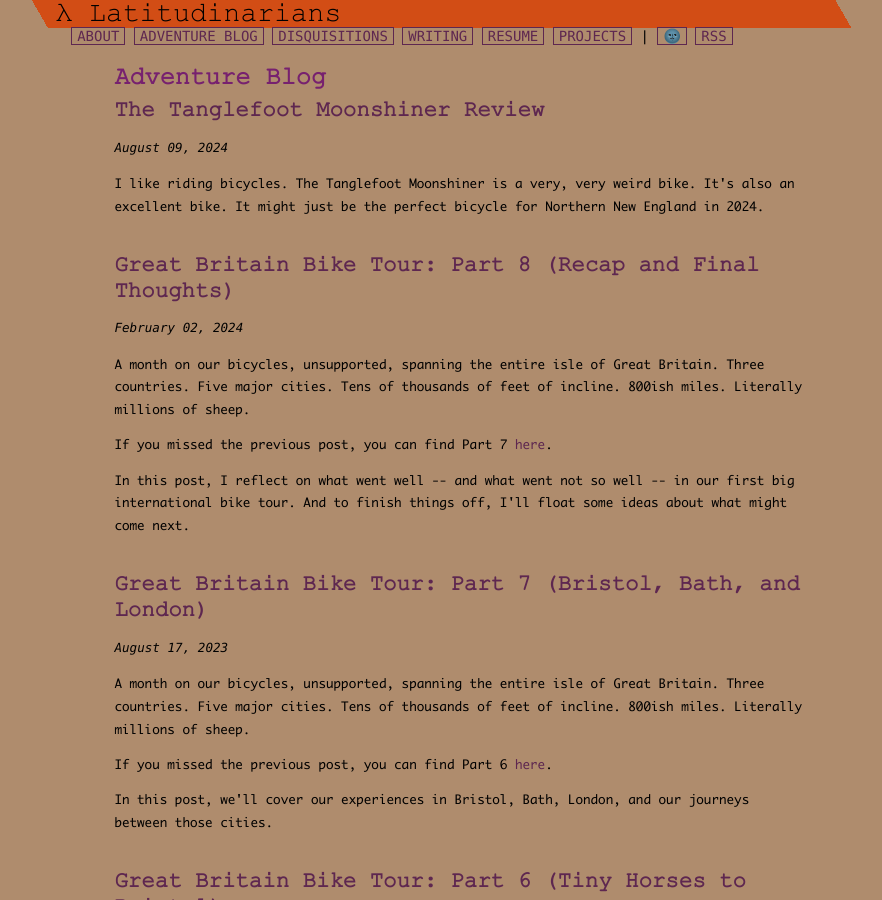
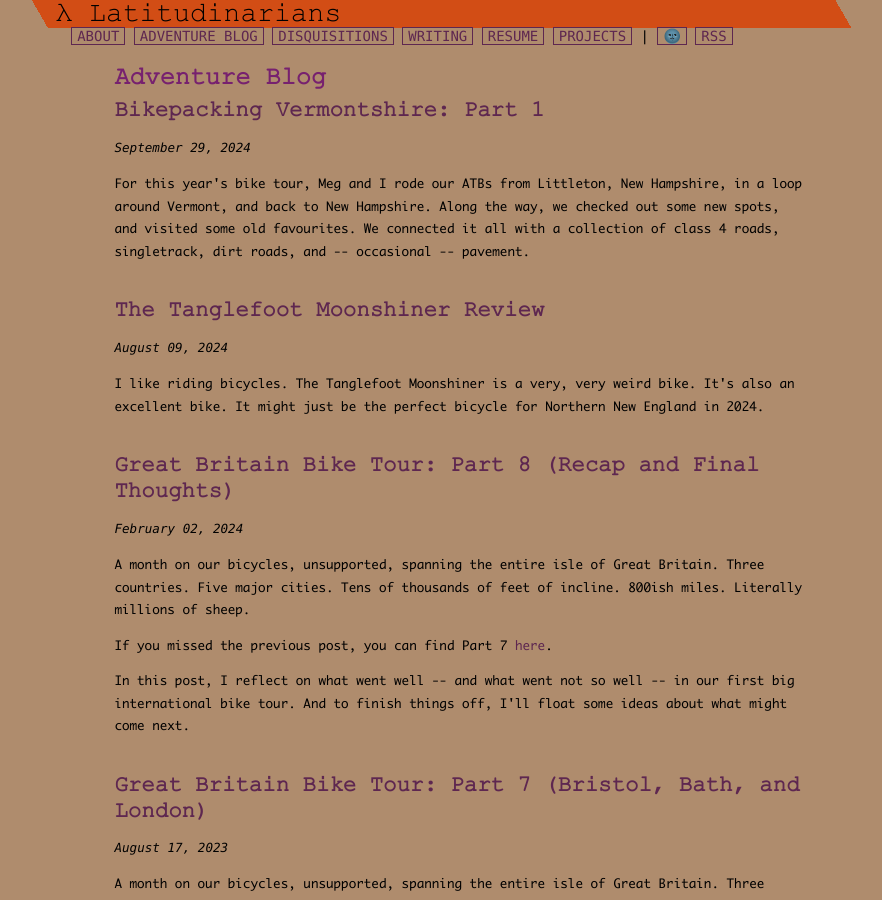
Before and after one commit to nathan-contino/nathan-contino.github.io, a Jekyll site: the page built from _pages/blog.html, in a window 1280 px wide and 900 px high. Shown: the whole window, without its empty margins (180-1062 px from the left). Built offline with Jekyll 4.4.1, drawn with Linux system fonts in a browser that asks for light colours.

Commit message:
Bikepacking Vermontshire pt 1

```diff
--- /dev/null
+++ b/_posts/blog/2024-09-21-bikepacking-vt-nh-1.md
@@ -0,0 +1,103 @@
+---
+title:  "Bikepacking Vermontshire: Part 1"
+date:   2024-09-28 19:36:53 -0500
+layout: default
+categories: blog
+---
+
+For this year's bike tour, Meg and I rode our ATBs from Littleton, New Hampshire, in a loop around Vermont, and back to New Hampshire. Along the way, we checked out some new spots, and visited some old favourites. We connected it all with a collection of class 4 roads, singletrack, dirt roads, and -- occasional -- pavement.
+
+<!-- readmore -->
+
+
+{% include figure.html url="2024_09_21/loop.webp" description="our loop is a bad drawing of a lollipop that contains a smaller second lollipop" %}
+
+Our journey begins at 12:01 AM, the day of our departure. We'd just finished up:
+
+* wrangling all of our bags onto the bikes
+* gear into the bags
+* taking the bikes for a very basic 'shakedown cruise' on the local trails to test that nothing fell off and we hadn't put too much weight in the wrong places
+
+{% include figure.html url="2024_09_21/1.webp" description="gear and gear and gear and gear" %}
+
+Mind you, we sorted out plenty of gear and bags before the eleventh hour. After finishing up work on Friday, we figured we'd just attach the remaining bags (we configured the racks well in advance), put our gear into the bags, and hit up the local pub for dinner.
+
+Unfortunately Meg's rack was mounted a little too high, rendering her (front-loaded) bike handling wildly unstable. Additionally, our setups wound up too small to fit either camp stove. We couldn't track down some of the extra-long voile straps we planned to use to secure the bear bag onto my rack, and the short ones weren't long enough to secure both the bear bag and the lock.
+
+So I whipped up a [pasta puttanesca](https://snicket.fandom.com/wiki/Pasta_Puttanesca)-style mishmash of leftover CSA vegetables, Meg detached and reconfigured her rack, we eliminated all of the extra crap gear we didn't need, and we took the bikes for another test ride. Several hours passed -- nobody is quite sure how or why -- the sun set, and sometime around midnight, we felt cosy enough with our setups to hit the hay.
+
+We got up around 7 AM, early enough to get a decent start on the day before the heat set in, but late enough to give us a decent night's rest. I whipped up some coffee, we finished off the rest of our bread, then we hit the road.
+
+{% include figure.html url="2024_09_21/2.webp" description="our fav oreo cows on the ammonoosuc rail trail" %}
+
+{% include figure.html url="2024_09_21/3.webp" description="quiet trail" %}
+
+{% include figure.html url="2024_09_21/4.webp" description="meg, excited, pre-trip" %}
+
+{% include figure.html url="2024_09_21/5.webp" description="looooong covered bridge in bath" %}
+
+{% include figure.html url="2024_09_21/6.webp" description="loooooooong rail bridge south of bath" %}
+
+{% include figure.html url="2024_09_21/7.webp" description="us, cheesin'" %}
+
+{% include figure.html url="2024_09_21/8.webp" description="this trip brought to you by natty atty" %}
+
+The rail trail from Littleton to the Vermont state border was as pretty (and uneventful) as always. Aside from two bicycle tourists in Littleton and an ATV in Lisbon, we didn't see anybody. After crossing the border, we were disappointed to find our favourite hole-in-the-wall breakfast spot, Hatchbox, closed on autumn break. But we trudged onward, slogging our way up the brief paved highway section of the XVT trail until we hit trails, then dirt, then class 4 road.
+
+{% include figure.html url="2024_09_21/9.webp" description="reaching the cross vt trail; always an improvement from the road border crossing" %}
+
+{% include figure.html url="2024_09_21/10.webp" description="meg, cheesin' at the xvt" %}
+
+Along the way, we experienced one rude Prius honk, one possible coal rolling from a dumper lorry, and a whole lot of vertical climbing. Once we got away from the vehicle traffic, it was time to enjoy second breakfast. We popped a quick squat at a cute-ish creek on the side of the road, nommed away on some pop tarts and granola, and forgot all about the Bad Vibes.
+
+{% include figure.html url="2024_09_21/13.webp" description="nom spot" %}
+
+{% include figure.html url="2024_09_21/12.webp" description="disapproving or possibly jealous horses" %}
+
+{% include figure.html url="2024_09_21/15.webp" description="a sign of things to come" %}
+
+A long downhill into a small town rose our spirits, helping us zoom our way uphill onto our first true class 4 road of the day. A helpful backhoe nudged off the trail to let us by; not 1000 feet later we found ourselves pushing the Moonshiners up a 20% grade of almost pure exposed rock, roots, and mud.
+
+{% include figure.html url="2024_09_21/16.webp" description="absurd type 2 fun" %}
+
+{% include figure.html url="2024_09_21/17.webp" description="imagine a few miles of this, 20% uphill" %}
+
+A truly ridiculous amount of time later, we reached the top of the climb. Fortunately, the way down looked _significantly_ easier, so we sat down on one of the few non-posted property rocks, cracked a couple of beers, and assembled our first salami, cheese, jalapeño wraps of the journey.
+
+{% include figure.html url="2024_09_21/18.webp" description="...but ultimately worth" %}
+
+Some relaxation, hydration, and libation later, we were ready to push on. This downhill lasted even longer than the first, bringing us all the way down to a hamlet containing a cute old church and an absurd number of power meters.
+
+{% include figure.html url="2024_09_21/11.webp" description="cute old church" %}
+
+But our trials were not yet complete: once again, we pointed our Moonshiners up a pointy class 4 road. A group of heavily customised 4x4 trucks passed us, but it wasn't long before we caught up with them on the trails. One nice part of Vermont outdoor culture: even the 4x4 drivers tend to think ATBs are cool. They even complimented our dynamo headlights.
+
+{% include figure.html url="2024_09_21/19.webp" description="meg, cheesin on an uphill" %}
+
+We almost reached the top of our penultimate climb when Meg's routing first led us astray. Instead of pointing us further down the only road in the area, I realised that our bike computer wanted us to proceed into the woods. Meg led a scouting mission through the weeds; initial reports indicated a clearly abandoned, but surprisingly well-kept roadbed. We made the silly mistake of trusting that things would stay that way.
+
+{% include figure.html url="2024_09_21/20.webp" description="a classic road mimic trap" %}
+
+As I'm sure you can imagine, the road lured us in using a couple of miles of flat, debris-free terrain. Then the 'road' essentially disappeared. We pushed on through some marsh, found the road again, and made it within 500 feet of an actual dirt road. Unfortunately, as any [six blue whales stacked up end-to-end can tell you](https://en.wikipedia.org/wiki/Blue_whale) 500 feet is an awfully long distance across uncut forest undergrowth. Since I forgot to bring my machete on this trip, it was even worse. But, like any experienced world travelers, we prefer to look forward instead of lingering on the past, so we pushed our loaded steel ATBs straight through that forest and climbed up the roadside to the dirt road surface. I wish I could say that's the last time I'll use that sentence this trip, but alas; I cannot.
+
+{% include figure.html url="2024_09_21/21.webp" description="meg's expression, post road mimic trap" %}
+
+{% include figure.html url="2024_09_21/22.webp" description="a cool building and some sun dogs (or maybe a partial sun halo)" %}
+
+We continued along the dirt road until we came to yet another nonexistent road along the route; this time, the path led straight across a field. We surreptitiously scrutinized the sweeping stretches of soil, but didn't feel like bushwhacking across completely random forests and streams, so we circled back to another class 4 road that (supposedly) led into the state park where we planned to primitive camp.
+
+Fortunately, this road existed, and was even (mostly) rideable. We dragged our sorry asses up the hill until we were 90% sure that we entered [Washington State Forest](https://stateparks.com/washington_state_forest_in_vermont.html). We hike-a-biked our way 200(ish) feet off of the very rough trail, set up the tent among some cairns, cracked a beer, ate some more salami cheese wraps, set up the bear bag, and spectated as night fell.
+
+{% include figure.html url="2024_09_21/25.webp" description="setup, with the border of the state forest in the near distance" %}
+
+{% include figure.html url="2024_09_21/23.webp" description="fuel continues" %}
+
+{% include figure.html url="2024_09_21/24.webp" description="can't turn back now, i'm haunted" %}
+
+Before long, a side-by-side with a massive light bar and an ATV passed by on the trail, but other than that, we were entirely alone in the wilderness. We split a celebratory take 5 bar for dessert, brushed our teeth, and settled down for sleep.
+
+Of course, that wasn't the end of our day. Because the forest was absolutely chock full of crunchy old leaves and dry twigs, we were on edge a huge chunk of the night. When you're completely blind in a dark, opaque tent under a rain fly, every crinkle of leaves falling sounds like a bear or a moose that's about to trample the tent. Every chitter sounds like a family of raccoons about to tear your bicycle to shreds. Every spooky unidentifiable crash sounds like a [hash-slinging slasher](https://spongebob.fandom.com/wiki/Hash-slinging_slasher) on the verge of 'getting' you.
+
+Fortunately, nearly 6000 feet of steep road climbing and 55 miles of riding was enough to knock us out despite the spooks. I woke up a couple of times in the night (or maybe I was just dreaming) to even crazier noises, but overall our camping site served us well. 7 stars out of 10 for the accommodation: the neighbours were noisy and the facilities were lacking, but I can forgive that since the price was right.
+
+Stay tuned for our next episode, where we journey further into Vermont to Bent Hill Brewery and Roxbury State Forest for even more climbing, beers, and primitive camping.
--- a/index.html
+++ b/index.html
@@ -11,7 +11,7 @@ title: Lambda Latitudinarians by Nathan Contino
   <div style="flex:1; width: 100%;">
     <span>
       <p>
-      I'm Nathan Contino.
+      I'm Nathan Contino. My friends call me Nate; My enemies also call me Nate.
       </p>
 
       <p>
```
